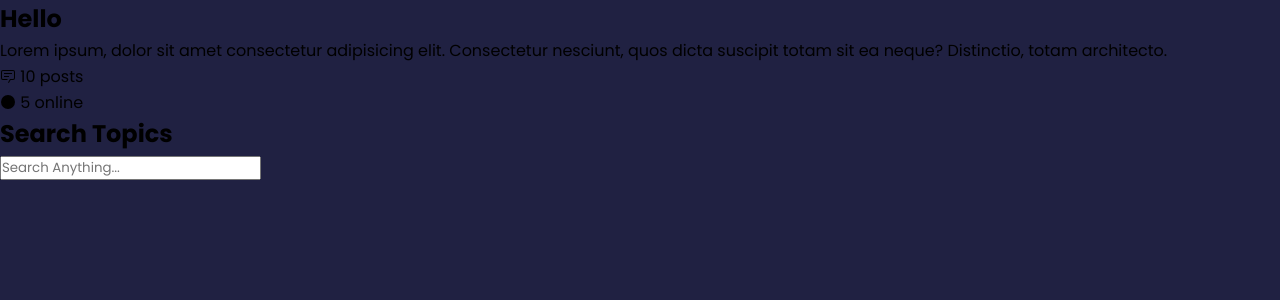
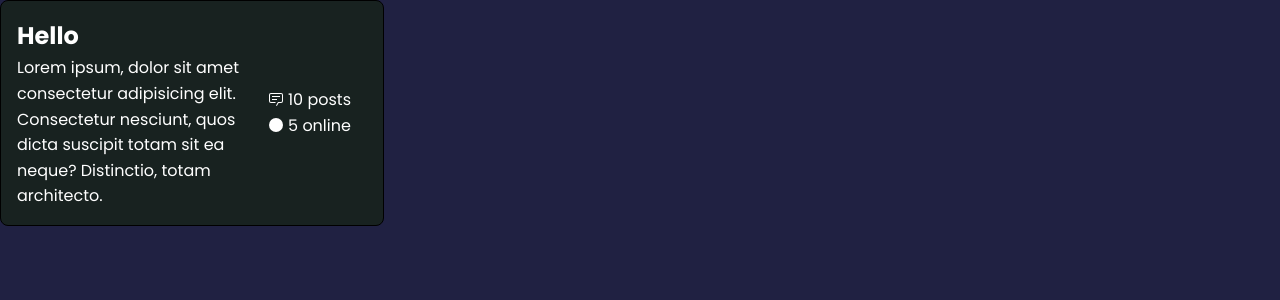
Before and after one commit to Ajoy10/thrive, a React (Create React App) app in the folder frontend/: page /ui in a window 1280 px wide. Shown: the top 300 px of the page. Built offline with nearby package versions, Linux system fonts and the light colour scheme; no server answers.

Commit message:
Css for topic card

```diff
--- a/frontend/src/ComponentsCss/SearchBar.css
+++ b/frontend/src/ComponentsCss/SearchBar.css
@@ -1,3 +1,12 @@
 div {
-    background-color: black;
+    background-color: red;
 }
+
+input {
+    background-color: #3F4C51
+}
+
+button {
+    background-color: #6AC573;
+    border-radius: 10%;
+}
--- a/frontend/src/ComponentsCss/TopicCard.css
+++ b/frontend/src/ComponentsCss/TopicCard.css
@@ -0,0 +1,28 @@
+.topic-card {
+    display: flex;
+    gap: 8px;
+    flex-direction: row;
+    justify-content: space-between;
+    align-items: center;
+    padding: 16px;
+    border: 1px solid black;
+    background-color: #182220;
+    color: white;
+    border-radius: 8px;
+    width: 30%;
+    /* align: center; */
+}
+
+.topic-details {
+    flex: 1;
+}
+
+.topic-stats {
+    display: flex;
+    flex-direction: column;
+    align-items: center;
+}
+
+.topic-stats p {
+    margin-right: 16px;
+}
--- a/frontend/src/components/TopicCard.jsx
+++ b/frontend/src/components/TopicCard.jsx
@@ -1,16 +1,16 @@
 import { Icon, InlineIcon } from '@iconify/react';
-// import clipboardIcon from '@iconify-icons/fa-solid/clipboard';
-// import circleIcon from '@iconify-icons/fa-solid/circle';
 import "../ComponentsCss/TopicCard.css";
 
 export default function TopicCard({ title, desc, postCount, onlineCount }) {
   return (
     <div className='topic-card'>
-      <h2>{title}</h2>
-      <p>{desc}</p>
-      <div className="topic-stats">
+      <div className='topic-details'>
+        <h2>{title}</h2>
+        <p>{desc}</p>
+      </div>
+      <div className='topic-stats'>
         <p><InlineIcon icon={"carbon:chat"} /> {postCount} posts</p>
-        <p><InlineIcon icon={"carbon:circle-solid"} /> {onlineCount} online</p>
+        <p ><InlineIcon icon={"carbon:circle-solid"} /> {onlineCount} online</p>
       </div>
     </div>
   );
--- a/frontend/src/page/UI.jsx
+++ b/frontend/src/page/UI.jsx
@@ -7,7 +7,9 @@ export default function UI() {
     return (
         <div>
             <TopicCard title="Hello" desc=" Lorem ipsum, dolor sit amet consectetur adipisicing elit. Consectetur nesciunt, quos dicta suscipit totam sit ea neque? Distinctio, totam architecto." postCount={10} onlineCount={5} />
-            <SearchBar />
         </div>
+
+
+
     )
 }
```
